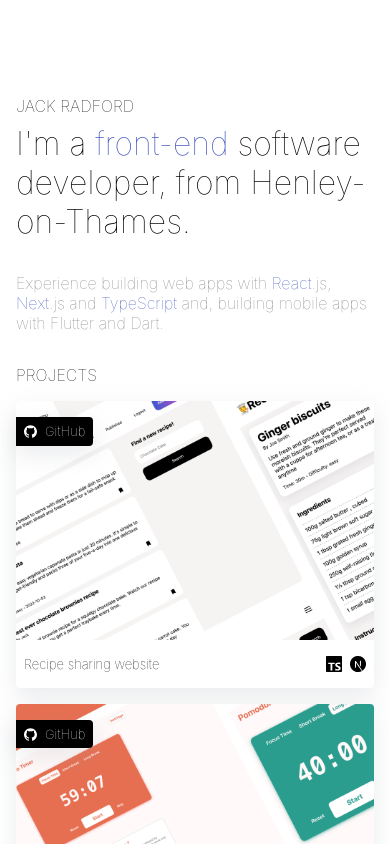
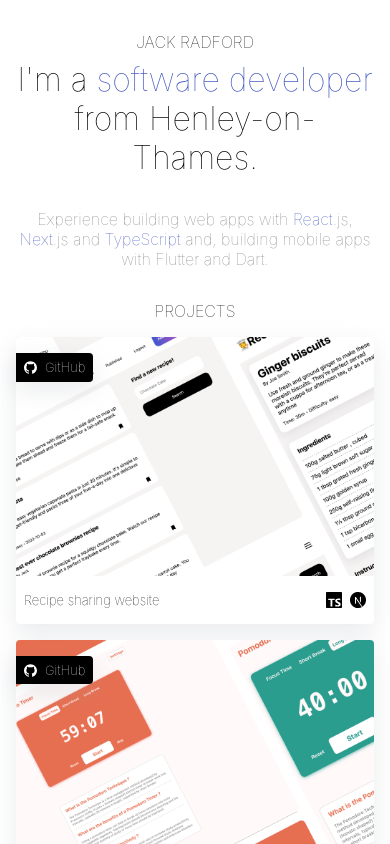
Before and after one commit to JackWRadford/portfolio, a Next.js app: page / in a window 390 px wide. Shown: the top 844 px of the page. Built offline with nearby package versions, Linux system fonts and the light colour scheme.

Commit message:
Removed Front-end and centered mobile text

```diff
--- a/pages/index.tsx
+++ b/pages/index.tsx
@@ -7,8 +7,8 @@ const Home: NextPage = () => {
     <div className={styles.wrapper}>
       <h1 className={styles.name}>JACK RADFORD</h1>
       <h1 className={styles.description}>
-        I&apos;m a <span className={styles.highlight}>front-end</span> software
-        developer, from Henley-on-Thames.
+        I&apos;m a <span className={styles.highlight}>software developer</span>{" "}
+        from Henley-on-Thames.
       </h1>
       <p className={styles.experience}>
         Experience building web apps with{" "}
--- a/styles/Home.module.css
+++ b/styles/Home.module.css
@@ -3,6 +3,13 @@
   font-weight: lighter;
   padding: 6rem 1rem 0 1rem;
   max-width: 50rem;
+}
+
+@media (max-width: 600px) {
+  .wrapper {
+    padding-top: 2rem;
+    text-align: center;
+  }
 }
 
 .name {
```
